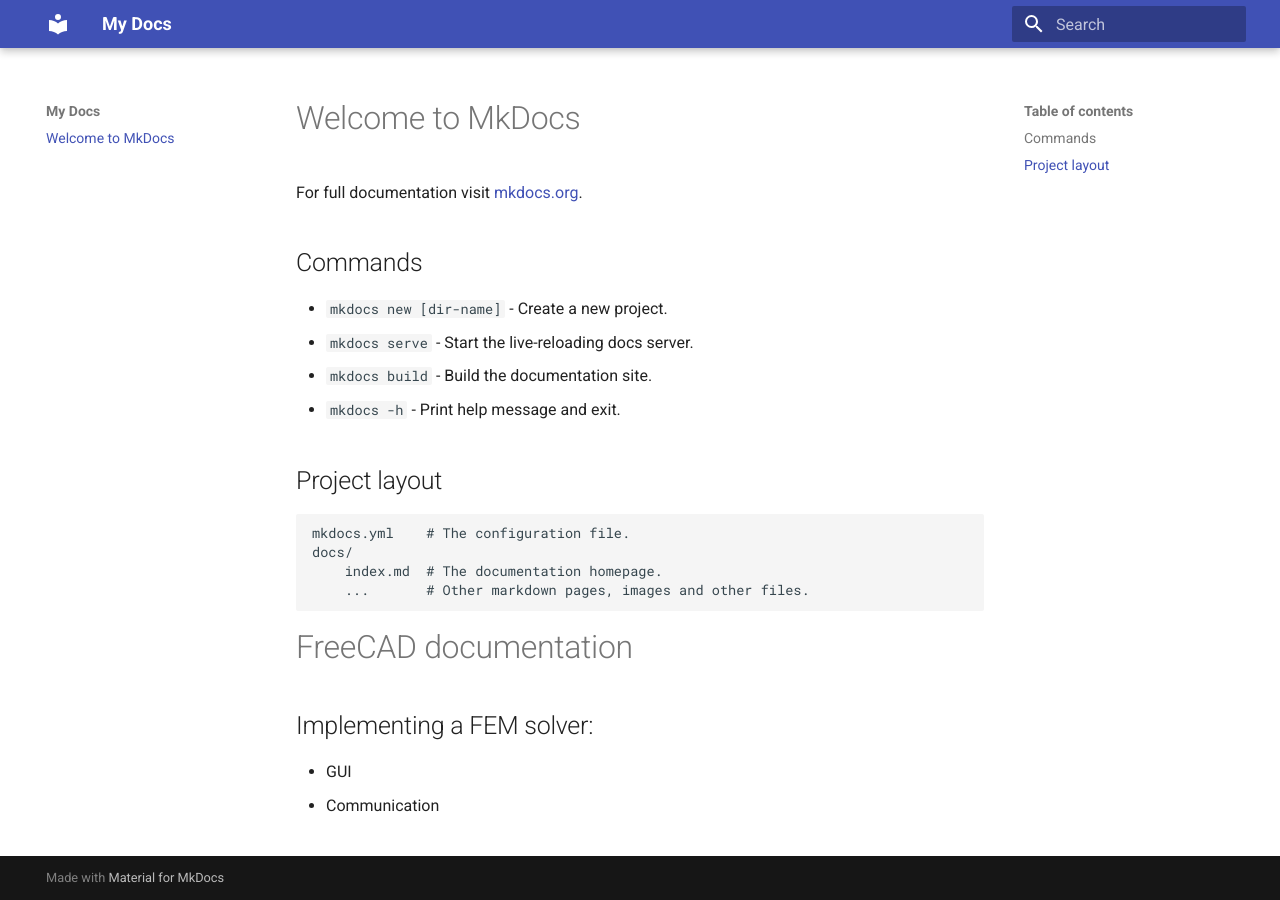
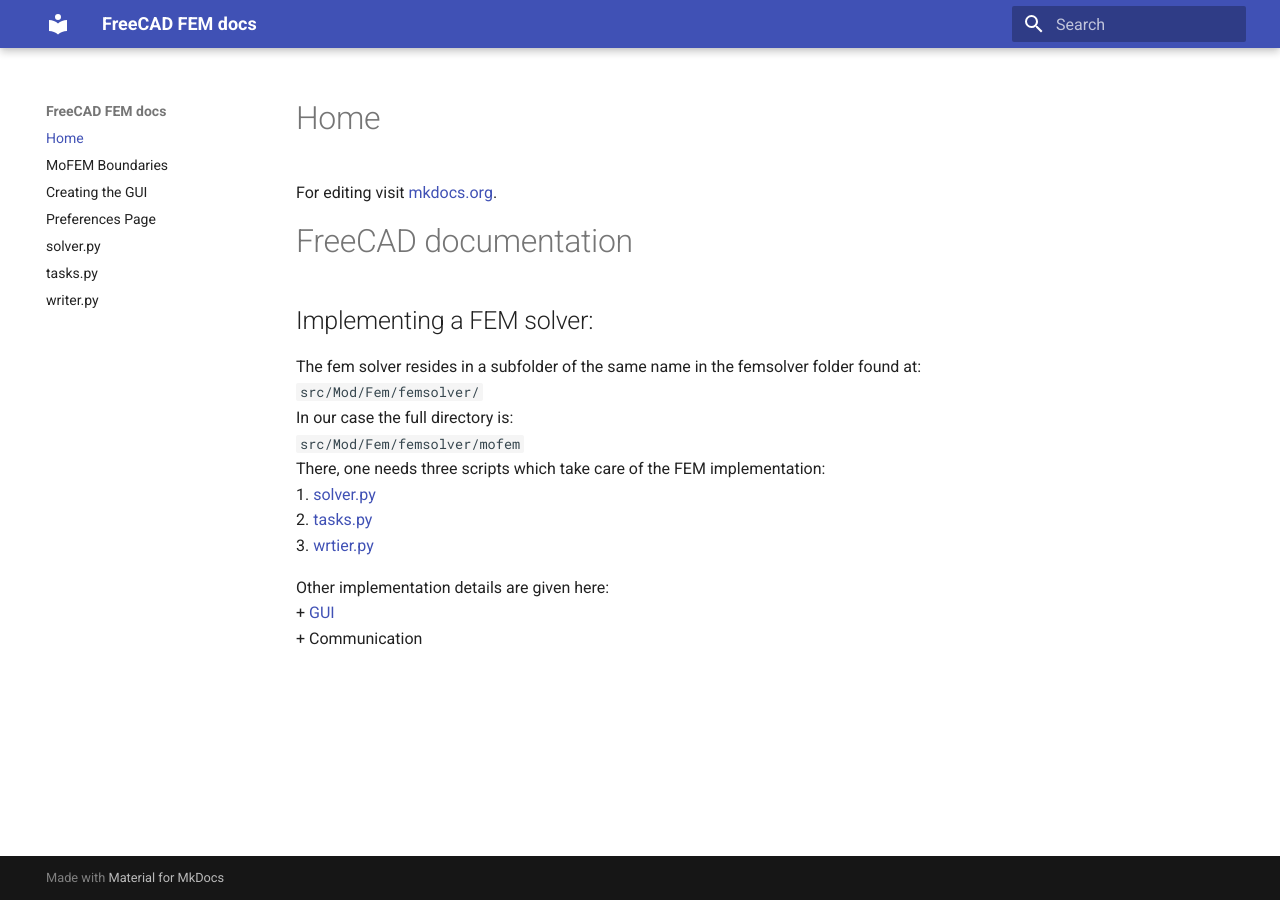
Before and after one commit to Helios113/wiki, an MkDocs documentation site: the page built from docs/index.md, in a window 1280 px wide. Built offline with MkDocs 1.6.1 and Material for MkDocs 9.7.7, drawn with Linux system fonts in a browser that asks for light colours.

```diff
--- a/docs/index.md
+++ b/docs/index.md
@@ -1,25 +1,20 @@
-# Welcome to MkDocs
+# Home
 
-For full documentation visit [mkdocs.org](https://www.mkdocs.org).
-
-## Commands
-
-* `mkdocs new [dir-name]` - Create a new project.
-* `mkdocs serve` - Start the live-reloading docs server.
-* `mkdocs build` - Build the documentation site.
-* `mkdocs -h` - Print help message and exit.
-
-## Project layout
-
-    mkdocs.yml    # The configuration file.
-    docs/
-        index.md  # The documentation homepage.
-        ...       # Other markdown pages, images and other files.
-
+For editing visit [mkdocs.org](https://www.mkdocs.org).
 
 # FreeCAD documentation
 
 ## Implementing a FEM solver:
 
-* GUI
-* Communication
+The fem solver resides in a subfolder of the same name in the femsolver folder found at:
+`src/Mod/Fem/femsolver/`
+In our case the full directory is:
+`src/Mod/Fem/femsolver/mofem`
+There, one needs three scripts which take care of the FEM implementation:
+1. [solver.py](solver.py.md)
+2. [tasks.py](tasks.py.md)
+3. [wrtier.py](writer.py.md)
+
+Other implementation details are given here:
++ [GUI](GUI.md)
++ Communication
--- a/mkdocs.yml
+++ b/mkdocs.yml
@@ -1,4 +1,4 @@
-site_name: My Docs
+site_name: FreeCAD FEM docs
 site_url: https://example.com/
 theme:
   name: material
```
Also changed, not shown: docs/Boundaries.md (added, +7 -0 lines), docs/GUI.md (added, +109 -0 lines), docs/prefrences page.md (added, +8 -0 lines), docs/solver.py.md (added, +9 -0 lines), docs/tasks.py.md (added, +27 -0 lines), docs/writer.py.md (added, +8 -0 lines), docs/img/treeview.png (added).
